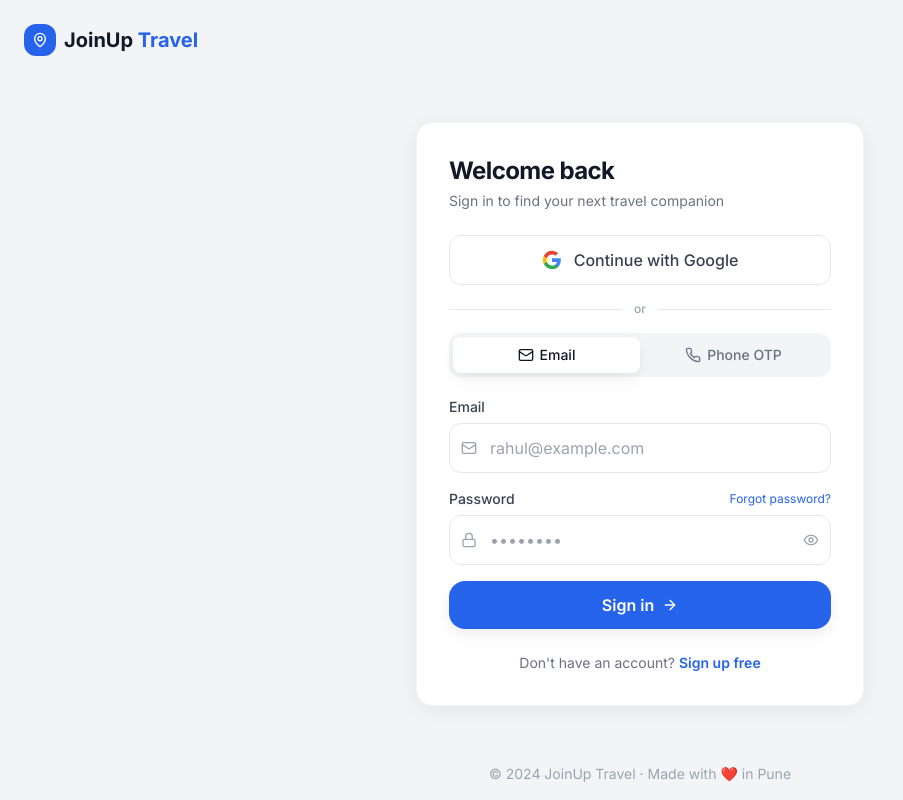
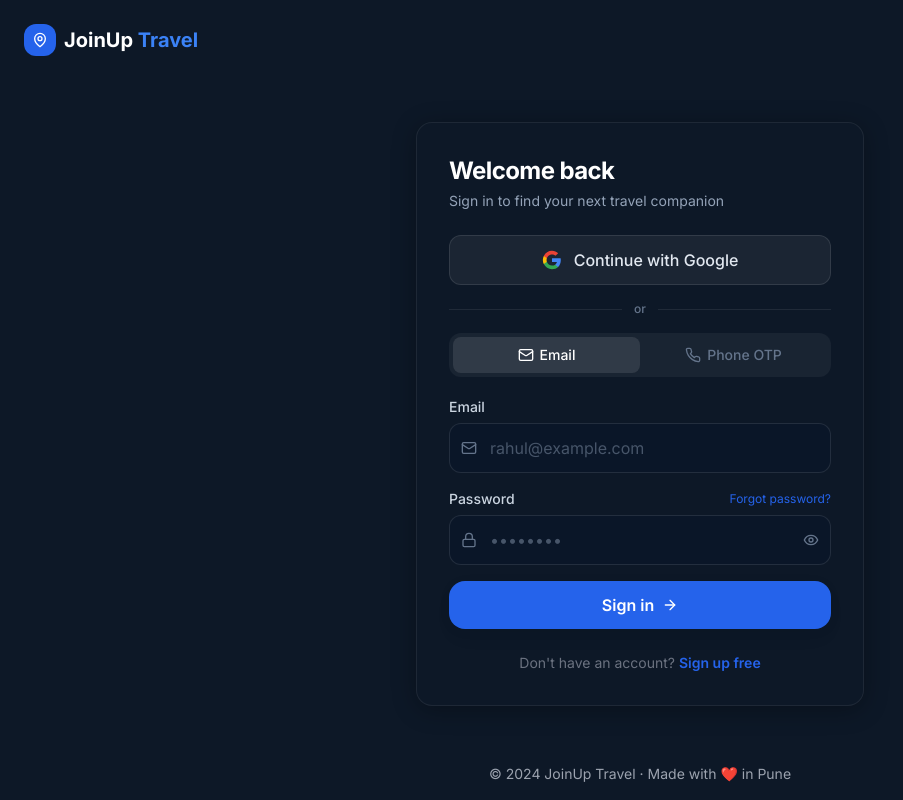
Before and after one commit to omamale/joinup_travel, a Next.js app in the folder frontend/: page /auth/login in a window 1280 px wide. Shown: the whole page, without its empty margins (0-903 px from the left). Built offline with nearby package versions, Linux system fonts and the light colour scheme; no server answers.

Commit message:
feat: apply dark theme across site — body, cards, inputs, auth pages
Co-Authored-By: Claude Sonnet 4.6 <noreply@anthropic.com>

```diff
--- a/frontend/app/auth/layout.tsx
+++ b/frontend/app/auth/layout.tsx
@@ -9,7 +9,7 @@ export default function AuthLayout({ children }: { children: React.ReactNode })
           <div className="w-8 h-8 bg-primary-600 rounded-xl flex items-center justify-center">
             <MapPin className="w-4 h-4 text-white" />
           </div>
-          <span className="text-xl font-bold text-gray-900">JoinUp<span className="text-primary-600"> Travel</span></span>
+          <span className="text-xl font-bold text-white">JoinUp<span className="text-primary-500"> Travel</span></span>
         </Link>
       </nav>
 
--- a/frontend/app/auth/login/page.tsx
+++ b/frontend/app/auth/login/page.tsx
@@ -97,13 +97,14 @@ export default function LoginPage() {
 
   return (
     <div>
-      <h1 className="text-2xl font-bold text-gray-900 mb-1">Welcome back</h1>
-      <p className="text-gray-500 mb-6 text-sm">Sign in to find your next travel companion</p>
+      <h1 className="text-2xl font-bold text-white mb-1">Welcome back</h1>
+      <p className="text-slate-400 mb-6 text-sm">Sign in to find your next travel companion</p>
 
       {/* Google Login */}
       <button
         onClick={onGoogleLogin}
-        className="w-full flex items-center justify-center gap-3 py-3 px-4 border border-gray-200 rounded-xl text-gray-700 font-medium hover:bg-gray-50 transition-colors mb-4"
+        className="w-full flex items-center justify-center gap-3 py-3 px-4 rounded-xl font-medium transition-colors mb-4"
+        style={{ background: 'rgba(255,255,255,0.06)', border: '1px solid rgba(255,255,255,0.10)', color: '#E2E8F0' }}
       >
         <svg className="w-5 h-5" viewBox="0 0 24 24">
           <path fill="#4285F4" d="M22.56 12.25c0-.78-.07-1.53-.2-2.25H12v4.26h5.92c-.26 1.37-1.04 2.53-2.21 3.31v2.77h3.57c2.08-1.92 3.28-4.74 3.28-8.09z"/>
@@ -115,22 +116,24 @@ export default function LoginPage() {
       </button>
 
       <div className="flex items-center gap-3 mb-4">
-        <div className="flex-1 h-px bg-gray-200" />
-        <span className="text-xs text-gray-400 font-medium">or</span>
-        <div className="flex-1 h-px bg-gray-200" />
+        <div className="flex-1 h-px" style={{ background: 'rgba(255,255,255,0.08)' }} />
+        <span className="text-xs text-slate-500 font-medium">or</span>
+        <div className="flex-1 h-px" style={{ background: 'rgba(255,255,255,0.08)' }} />
       </div>
 
       {/* Tab toggle */}
-      <div className="flex bg-surface rounded-xl p-1 mb-5">
+      <div className="flex rounded-xl p-1 mb-5" style={{ background: 'rgba(255,255,255,0.05)' }}>
         <button
           onClick={() => { setLoginMode('email'); setOtpSent(false); }}
-          className={`flex-1 flex items-center justify-center gap-1.5 py-2 rounded-lg text-sm font-medium transition-all ${loginMode === 'email' ? 'bg-white shadow-soft text-gray-900' : 'text-gray-500'}`}
+          className={`flex-1 flex items-center justify-center gap-1.5 py-2 rounded-lg text-sm font-medium transition-all ${loginMode === 'email' ? 'text-white' : 'text-slate-500'}`}
+          style={loginMode === 'email' ? { background: 'rgba(255,255,255,0.10)' } : {}}
         >
           <Mail className="w-4 h-4" /> Email
         </button>
         <button
           onClick={() => { setLoginMode('phone'); setOtpSent(false); }}
-          className={`flex-1 flex items-center justify-center gap-1.5 py-2 rounded-lg text-sm font-medium transition-all ${loginMode === 'phone' ? 'bg-white shadow-soft text-gray-900' : 'text-gray-500'}`}
+          className={`flex-1 flex items-center justify-center gap-1.5 py-2 rounded-lg text-sm font-medium transition-all ${loginMode === 'phone' ? 'text-white' : 'text-slate-500'}`}
+          style={loginMode === 'phone' ? { background: 'rgba(255,255,255,0.10)' } : {}}
         >
           <Phone className="w-4 h-4" /> Phone OTP
         </button>
@@ -139,9 +142,9 @@ export default function LoginPage() {
       {loginMode === 'email' ? (
         <form onSubmit={handleSubmit(onEmailLogin)} className="space-y-4">
           <div>
-            <label className="block text-sm font-medium text-gray-700 mb-1.5">Email</label>
+            <label className="block text-sm font-medium text-slate-300 mb-1.5">Email</label>
             <div className="relative">
-              <Mail className="absolute left-3 top-1/2 -translate-y-1/2 w-4 h-4 text-gray-400" />
+              <Mail className="absolute left-3 top-1/2 -translate-y-1/2 w-4 h-4 text-slate-500" />
               <input
                 {...register('email')}
                 type="email"
@@ -154,18 +157,18 @@ export default function LoginPage() {
 
           <div>
             <div className="flex justify-between items-center mb-1.5">
-              <label className="block text-sm font-medium text-gray-700">Password</label>
+              <label className="block text-sm font-medium text-slate-300">Password</label>
               <Link href="/auth/forgot-password" className="text-xs text-primary-600 hover:underline">Forgot password?</Link>
             </div>
             <div className="relative">
-              <Lock className="absolute left-3 top-1/2 -translate-y-1/2 w-4 h-4 text-gray-400" />
+              <Lock className="absolute left-3 top-1/2 -translate-y-1/2 w-4 h-4 text-slate-500" />
               <input
                 {...register('password')}
                 type={showPassword ? 'text' : 'password'}
                 placeholder="••••••••"
                 className="input-field pl-10 pr-10"
               />
-              <button type="button" onClick={() => setShowPassword(!showPassword)} className="absolute right-3 top-1/2 -translate-y-1/2 text-gray-400 hover:text-gray-600">
+              <button type="button" onClick={() => setShowPassword(!showPassword)} className="absolute right-3 top-1/2 -translate-y-1/2 text-slate-500 hover:text-gray-600">
                 {showPassword ? <EyeOff className="w-4 h-4" /> : <Eye className="w-4 h-4" />}
               </button>
             </div>
@@ -179,7 +182,7 @@ export default function LoginPage() {
       ) : (
         <div className="space-y-4">
           <div>
-            <label className="block text-sm font-medium text-gray-700 mb-1.5">Phone Number</label>
+            <label className="block text-sm font-medium text-slate-300 mb-1.5">Phone Number</label>
             <div className="relative">
               <span className="absolute left-3 top-1/2 -translate-y-1/2 text-gray-500 text-sm">+91</span>
               <input
@@ -194,7 +197,7 @@ export default function LoginPage() {
 
           {otpSent && (
             <div>
-              <label className="block text-sm font-medium text-gray-700 mb-1.5">Enter OTP</label>
+              <label className="block text-sm font-medium text-slate-300 mb-1.5">Enter OTP</label>
               <input
                 type="text"
                 maxLength={6}
@@ -206,7 +209,7 @@ export default function LoginPage() {
                   }
                 }}
               />
-              <p className="text-xs text-gray-400 mt-1 text-center">OTP sent to +91 {phoneValue}</p>
+              <p className="text-xs text-slate-500 mt-1 text-center">OTP sent to +91 {phoneValue}</p>
             </div>
           )}
 
--- a/frontend/app/globals.css
+++ b/frontend/app/globals.css
@@ -16,17 +16,19 @@
   html { scroll-behavior: smooth; }
 
   body {
-    @apply bg-white text-gray-900 antialiased;
+    @apply antialiased;
+    background: #050D1A;
+    color: #E2E8F0;
     font-family: var(--font-inter), system-ui, sans-serif;
   }
 
   h1, h2, h3, h4, h5, h6 { @apply font-semibold tracking-tight; }
 
-  ::selection { background: rgba(15, 76, 129, 0.15); color: #0F4C81; }
+  ::selection { background: rgba(43, 182, 115, 0.25); color: #2BB673; }
 
   ::-webkit-scrollbar { width: 5px; height: 5px; }
-  ::-webkit-scrollbar-track { background: #f1f5f9; }
-  ::-webkit-scrollbar-thumb { background: #cbd5e1; border-radius: 99px; }
+  ::-webkit-scrollbar-track { background: #0D1827; }
+  ::-webkit-scrollbar-thumb { background: #1E3A5F; border-radius: 99px; }
 }
 
 @layer components {
@@ -37,31 +39,42 @@
            disabled:opacity-50 disabled:cursor-not-allowed disabled:active:scale-100;
   }
   .btn-secondary {
-    @apply bg-white hover:bg-gray-50 text-gray-700 font-semibold px-6 py-3 rounded-2xl
-           border border-gray-200 transition-all duration-200 shadow-soft hover:shadow-card
+    @apply font-semibold px-6 py-3 rounded-2xl
+           border transition-all duration-200 shadow-soft hover:shadow-card
            active:scale-95 disabled:opacity-50 disabled:cursor-not-allowed;
+    background: rgba(255,255,255,0.06);
+    color: #E2E8F0;
+    border-color: rgba(255,255,255,0.10);
   }
+  .btn-secondary:hover { background: rgba(255,255,255,0.10); }
   .btn-ghost {
-    @apply hover:bg-gray-100 text-gray-600 font-medium px-4 py-2 rounded-xl
-           transition-all duration-200 active:scale-95;
+    @apply font-medium px-4 py-2 rounded-xl transition-all duration-200 active:scale-95;
+    color: #94A3B8;
   }
+  .btn-ghost:hover { background: rgba(255,255,255,0.06); }
   .card {
-    @apply bg-white rounded-2xl shadow-card border border-gray-100 overflow-hidden;
+    @apply rounded-2xl overflow-hidden;
+    background: #0D1827;
+    border: 1px solid rgba(255,255,255,0.07);
+    box-shadow: 0 4px 24px rgba(0,0,0,0.3);
   }
   .input-field {
-    @apply w-full px-4 py-3 rounded-xl border border-gray-200 bg-white text-gray-900
-           placeholder:text-gray-400 focus:outline-none focus:ring-2 focus:ring-primary-500
+    @apply w-full px-4 py-3 rounded-xl focus:outline-none focus:ring-2 focus:ring-primary-500
            focus:border-transparent transition-all duration-200;
+    background: #0A1628;
+    border: 1px solid rgba(255,255,255,0.10);
+    color: #E2E8F0;
   }
+  .input-field::placeholder { color: #475569; }
   .badge {
     @apply inline-flex items-center gap-1 px-2.5 py-1 rounded-full text-xs font-medium;
   }
-  .section-title { @apply text-2xl font-bold text-gray-900; }
+  .section-title { @apply text-2xl font-bold; color: #F1F5F9; }
   .gradient-text {
-    @apply bg-gradient-to-r from-primary-600 to-blue-400 bg-clip-text text-transparent;
+    @apply bg-gradient-to-r from-primary-500 to-blue-400 bg-clip-text text-transparent;
   }
   .hero-gradient {
-    background: linear-gradient(135deg, #EFF6FF 0%, #DBEAFE 50%, #EFF6FF 100%);
+    background: linear-gradient(135deg, #050D1A 0%, #0D1E33 50%, #050D1A 100%);
   }
 
   /* ── Landing page utilities ── */
--- a/frontend/tailwind.config.ts
+++ b/frontend/tailwind.config.ts
@@ -10,7 +10,7 @@ const config: Config = {
         success: '#10B981',
         warning: '#F59E0B',
         error: '#EF4444',
-        surface: '#F3F4F6',
+        surface: '#0D1827',
       },
       fontFamily: { sans: ['var(--font-inter)', 'system-ui', 'sans-serif'] },
       borderRadius: { '2xl': '16px', '3xl': '24px' },
```
